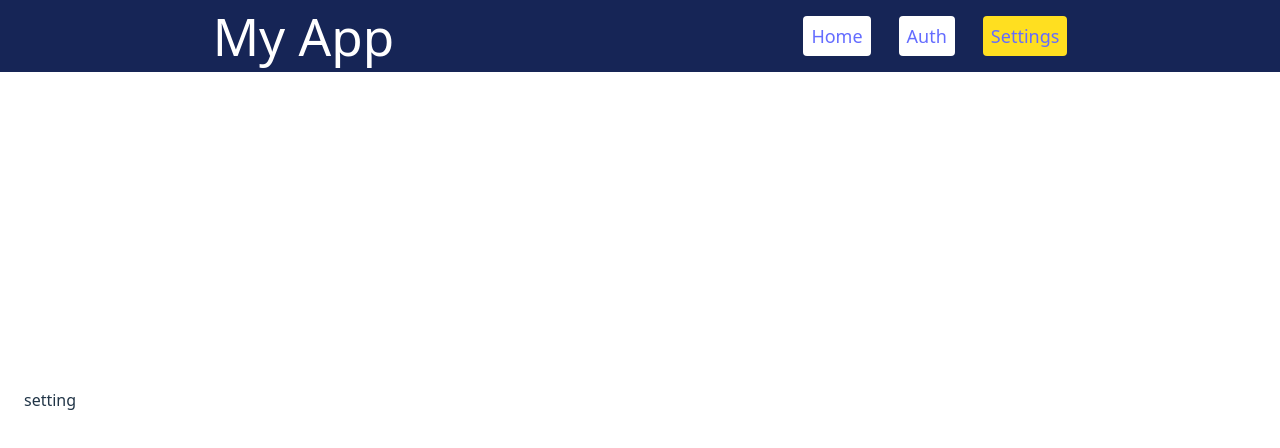
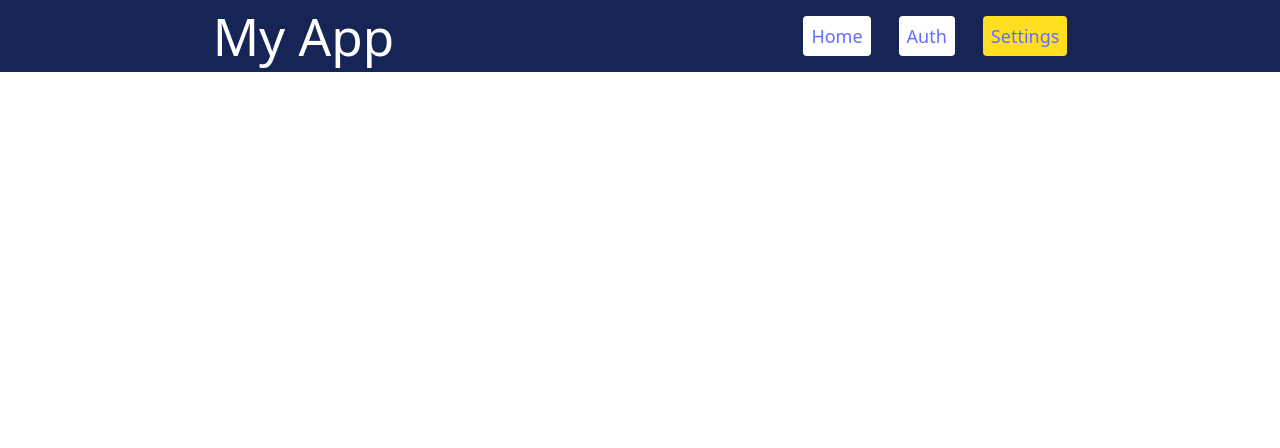
Before and after one commit to frau-azadeh/react-form, a React (Vite) app: page /settings in a window 1280 px wide. Shown: the top 448 px of the page. Built offline with nearby package versions, Linux system fonts and the light colour scheme.

Commit message:
add setting

```diff
--- a/src/pages/Setting.tsx
+++ b/src/pages/Setting.tsx
@@ -2,7 +2,7 @@ import React from 'react'
 
 const Setting: React.FC= () => {
   return (
-    <div>setting</div>
+    <div></div>
   )
 }
 
```
